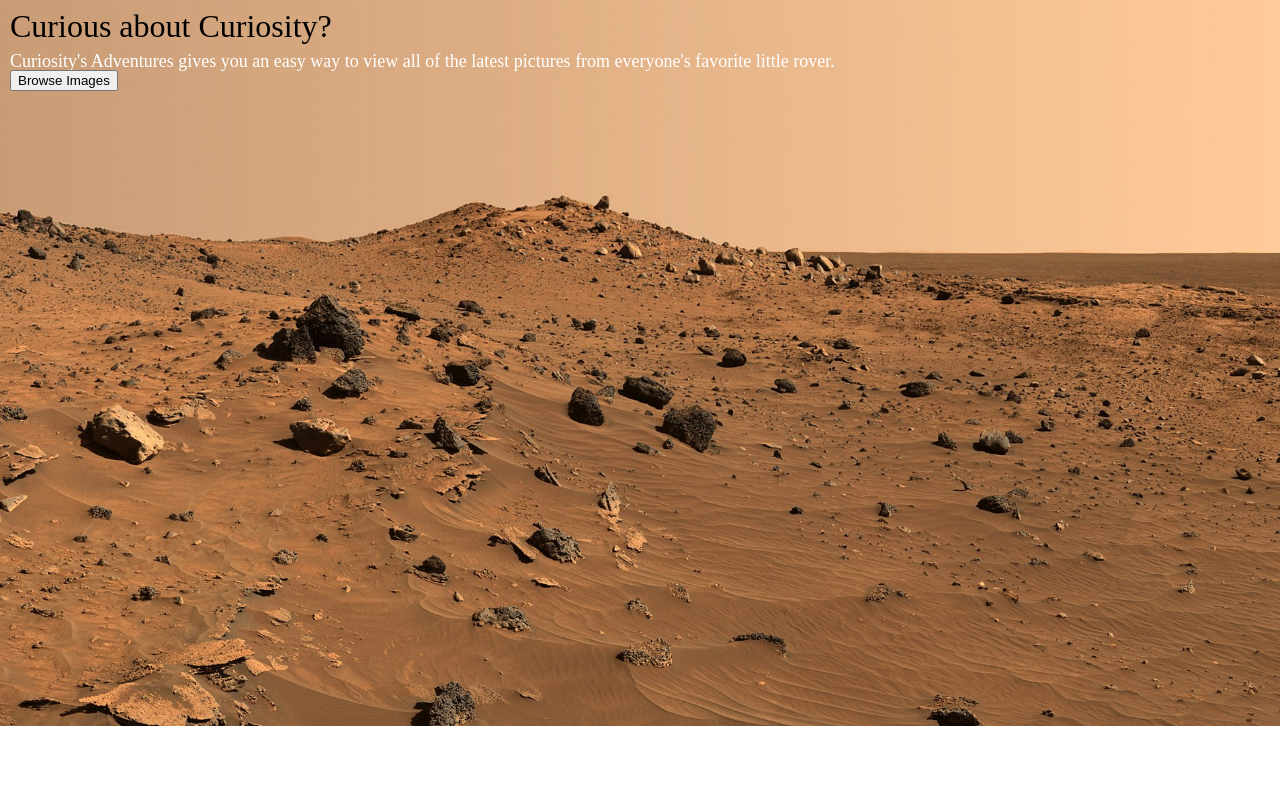
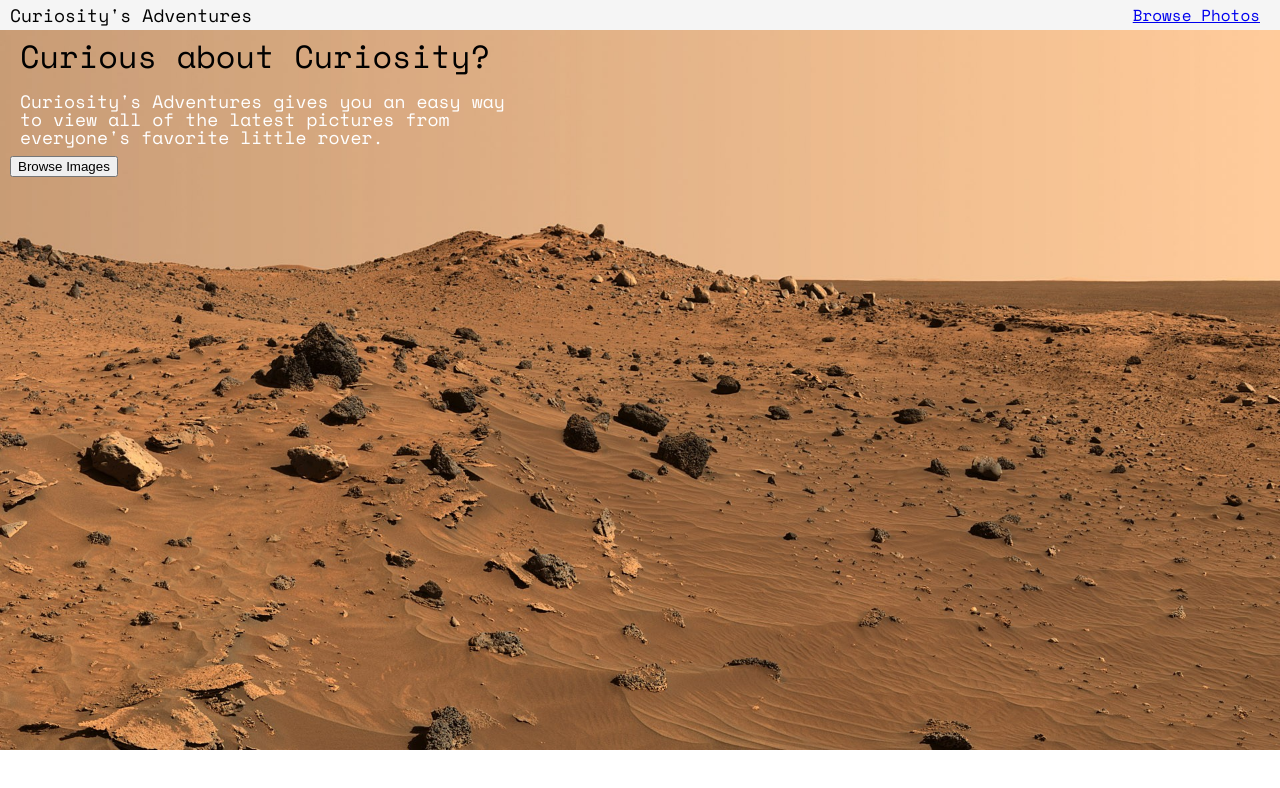
Before and after one commit to flooyd/Curiosity-and-Friends, a plain HTML site: page index.html in a window 1280 px wide. Drawn offline with nearby package versions, Linux system fonts and the light colour scheme.

Commit message:
styling on intro on landing page

```diff
--- a/app.css
+++ b/app.css
@@ -1,27 +1,77 @@
+* {
+  box-sizing: border-box;
+
+}
+
 body{
+  font-family: 'Space Mono', cursive;
   padding: 0px;
   margin: 0px;
 }
 
-h1 {
-  font-size: 2em;
-  padding-top: 10px;
-  margin-bottom: 10px;
-  text-align: left;
+header {
+  background-color: whitesmoke;
+  position: fixed;
+  width: 100%;
+  height: 30px;
+  top: 0px;
+  line-height: 30px;
 }
-header {
+
+h3 {
+  font-family: 'Space Mono', cursive;
+  margin-left: 10px;
+}
+
+h3 a {
+  text-decoration: none;
+  color: black;
+  font-size: 18px;
+}
+
+header > a {
+  position: absolute;
+  top: 0px;
+  right: 20px;
+}
+
+.intro1 {
+  margin-top: 30px;
   height: 1080px;
   width: 100%;
   background-image: url("images/header.jpg");
+  background-color: rbga(0,0,0,1);
   background-size: contain;
   background-repeat: no-repeat;
   color:black;
   padding-left: 10px;
 
 }
-header p {
-  width: 95%;
+
+h1 {
+  font-size: 2em;
+  padding: 10px;
+  text-align: left;
+
+}
+
+p {
+  padding: 10px;
+  width: 40%;
   text-align: left;
   color: white;
   font-size: 18px;
 }
+
+@media only screen and (max-width: 500px) {
+  header > a {
+    position: static;
+  }
+  header {
+    text-align: center;
+    height: 60px;
+  }
+  .intro1 {
+    margin-top:60px;
+  }
+}
--- a/index.html
+++ b/index.html
@@ -9,6 +9,7 @@
   <title>Curiosity's Adventures</title>
   <link rel="stylesheet" type="text/css" href="reset.css">
   <link rel="stylesheet" type="text/css" href="app.css">
+  <link href="https://fonts.googleapis.com/css?family=Roboto|Space+Mono" rel="stylesheet">
   <script src="https://code.jquery.com/jquery-3.3.1.min.js" integrity="sha256-FgpCb/KJQlLNfOu91ta32o/NMZxltwRo8QtmkMRdAu8="
     crossorigin="anonymous"></script>
   <script src="index.js"></script>
@@ -16,12 +17,15 @@
 
 <body>
   <header>
-    <section class="intro">
-      <h1>Curious about Curiosity?</h1>
-      <p>Curiosity's Adventures gives you an easy way to view all of the latest pictures from everyone's favorite little rover.</p>
-      <button class="begin-js">Browse Images</button>
-    </section>
+    <h3><a href="#">Curiosity's Adventures</a></h3>
+    <a href="#">Browse Photos</a>
   </header>
+  <section class="intro intro1">
+    <h1>Curious about Curiosity?</h1>
+    <p>Curiosity's Adventures gives you an easy way to view all of the latest pictures from everyone's favorite little rover.</p>
+    <button class="begin-js">Browse Images</button>
+  </section>
+
   <main>
     <section>
 
```
Also changed, not shown: 1 other file.
